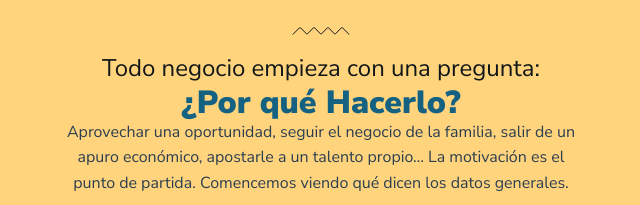
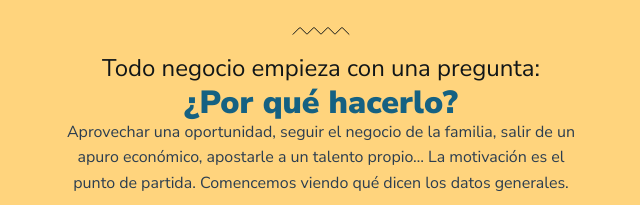
Before and after one commit to ggojedap/ggojedap.github.io, a plain HTML site: page historias-de-vida/index.html in a window 1280 px wide. Shown: the part 3455-3660 px from the top of the page, 319-959 px from the left. Drawn offline with Linux system fonts and the light colour scheme; a web font is replaced by a local one.

Commit message:
Fixing "Hacerlo" to lower case

```diff
--- a/historias-de-vida/index.html
+++ b/historias-de-vida/index.html
@@ -259,7 +259,7 @@
             class="separador"
           />
           <p class="mid-size">Todo negocio empieza con una pregunta:</p>
-          <h4>¿Por qué Hacerlo?</h4>
+          <h4>¿Por qué hacerlo?</h4>
           <p class="not-so-wide">
             Aprovechar una oportunidad, seguir el negocio de la familia, salir
             de un apuro económico, apostarle a un talento propio… La motivación
```
